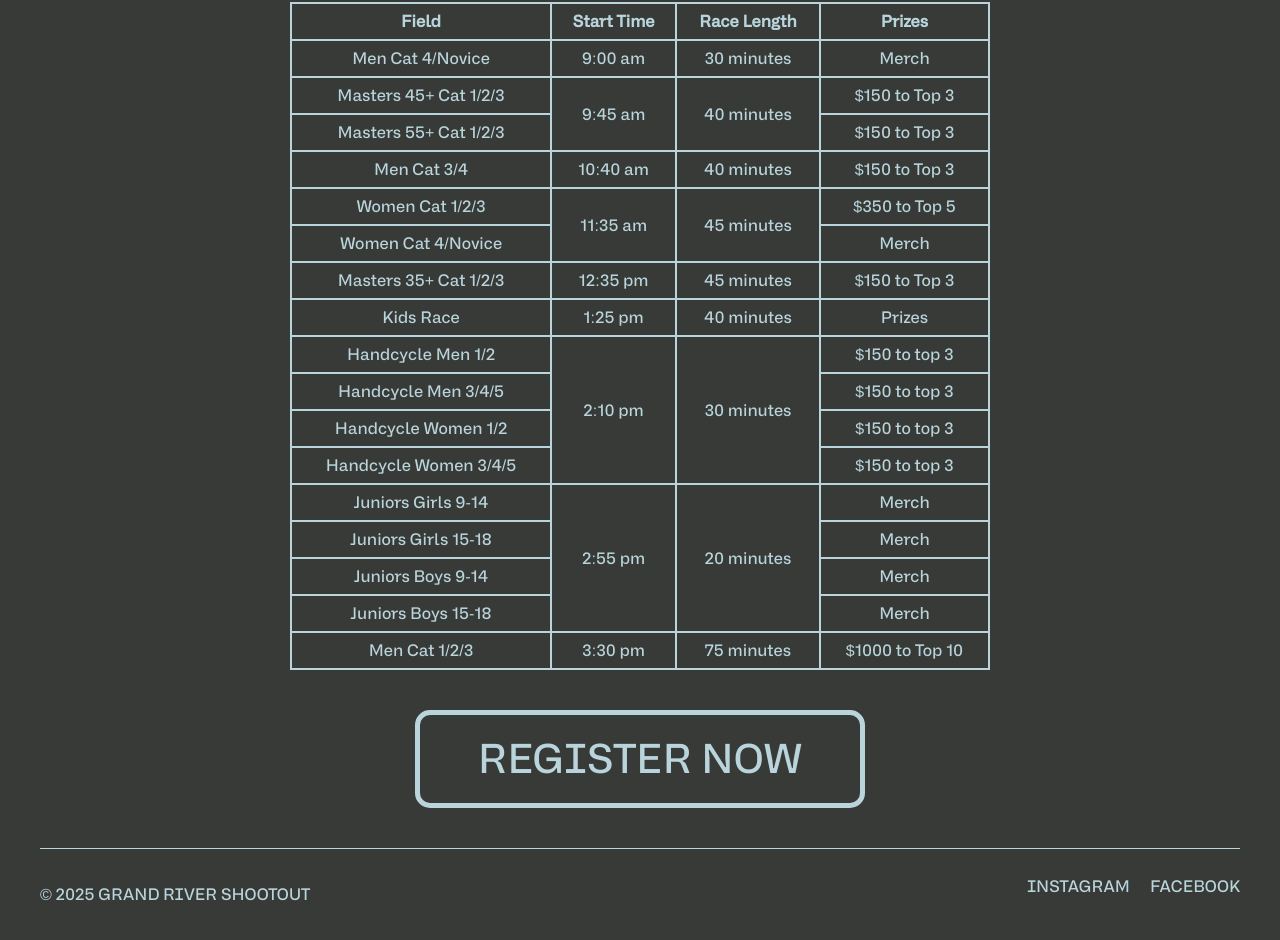
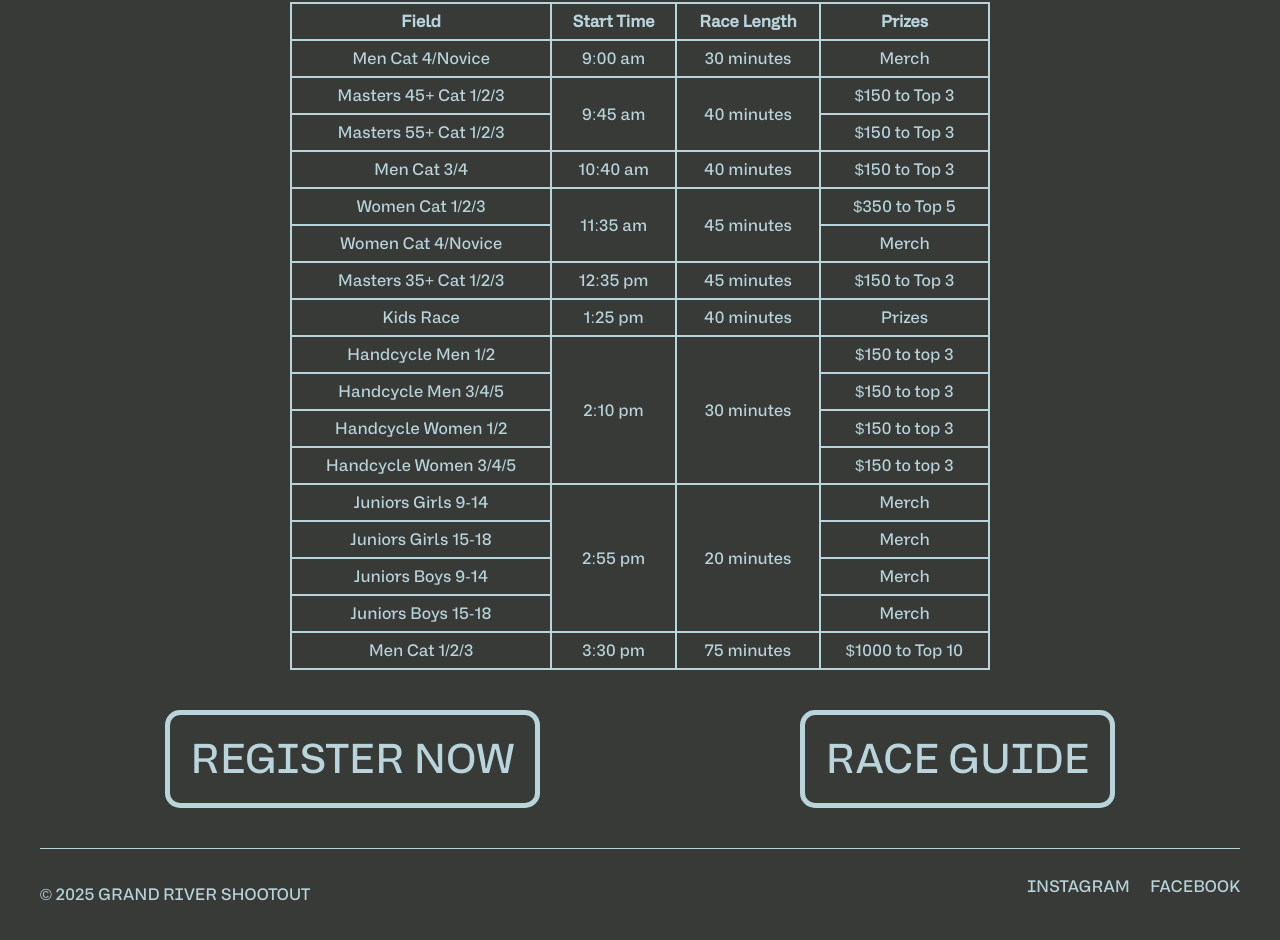
Before and after one commit to danielshamburger/grand-river-shootout, a plain HTML site: page gaslight.html in a window 1280 px wide. Shown: the part 1443-2383 px from the top of the page. Drawn offline with Linux system fonts and the light colour scheme.

Commit message:
add race guide

```diff
--- a/assets/styles.css
+++ b/assets/styles.css
@@ -434,3 +434,8 @@ footer {
         background-color: var(--dark-blue);
     }
 }
+
+.registration {
+    display: flex;
+    gap: 10px;
+}
--- a/gaslight.html
+++ b/gaslight.html
@@ -4,7 +4,7 @@
 	<title>Gaslight Criterium</title>
 	<meta name="viewport" content="width=device-width, initial-scale=1.0">
 	<link rel="icon" type="image/png" href="assets/favicon.png">
-    <link rel="stylesheet" type="text/css" href="assets/styles.css?ver=1.0.2">
+    <link rel="stylesheet" type="text/css" href="assets/styles.css?ver=1.0.3">
 </head>
 <body>
     <header>
@@ -132,8 +132,9 @@
             </tbody>
           </table>
     </section>
-    <section>
+    <section class="registration">
         <a class="register-button" href="https://www.bikereg.com/grand-river-shootout">REGISTER NOW</a>
+        <a class="register-button" href="assets/2025 Grand River Shootout Race Guide.pdf">RACE GUIDE</a>
     </section>
     <footer>
         <p>&copy; 2025 Grand River Shootout</p>
```
Also changed, not shown: index.html (+3 -2 lines), ionia.html (+3 -2 lines), 1 other file.
